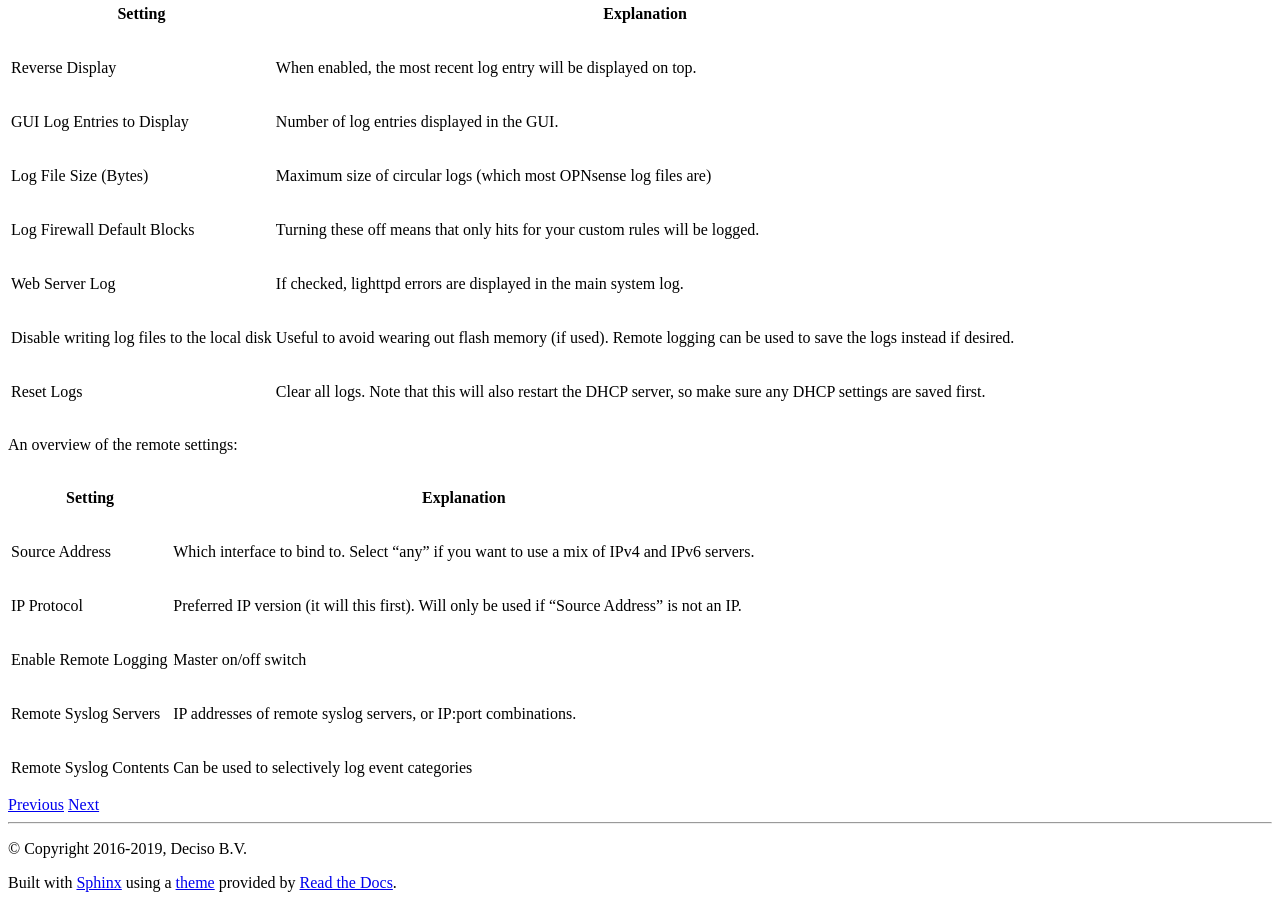
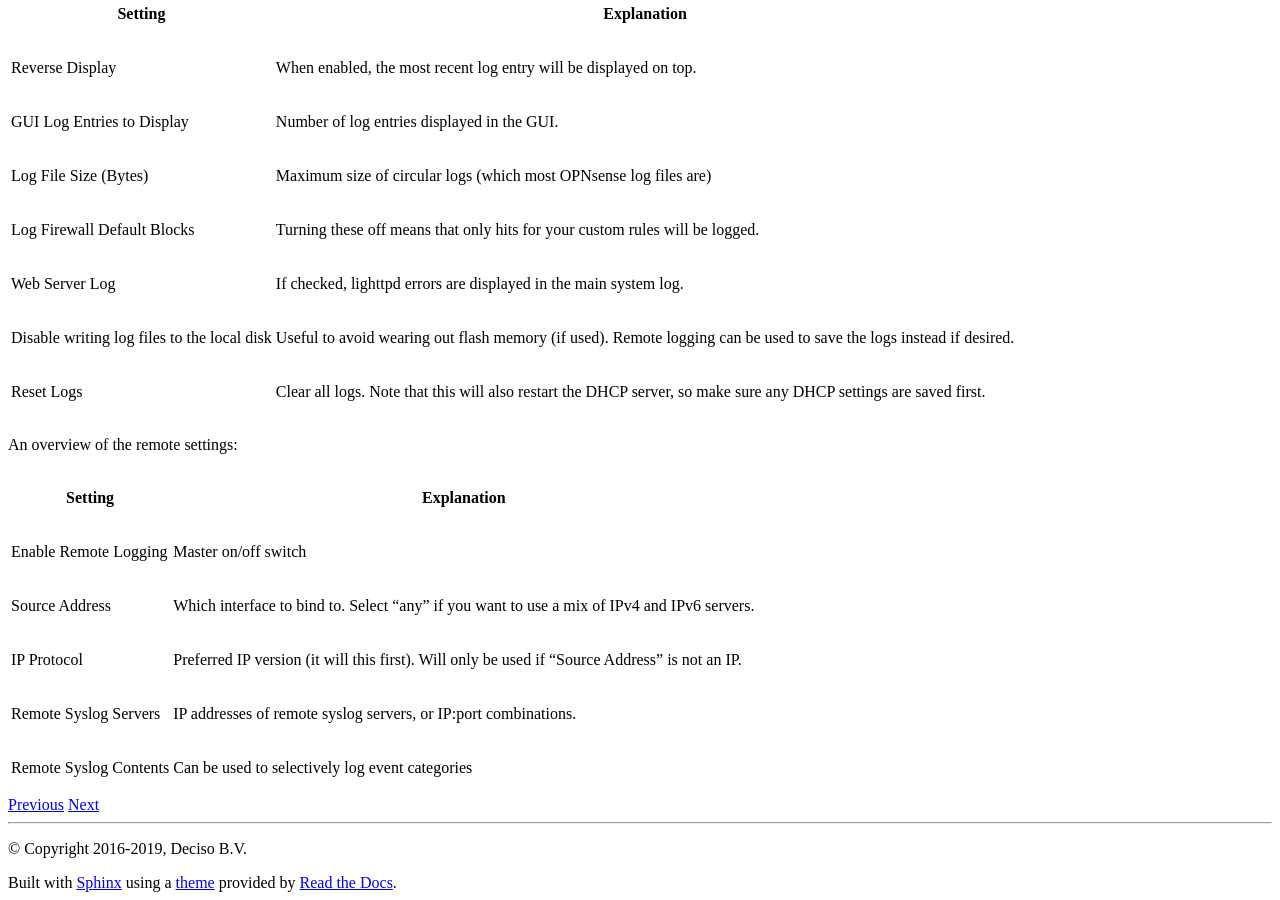
Before and after one commit to opnsense/docs, a Sphinx documentation site: the page built from source/manual/logging.rst, in a window 1280 px wide and 900 px high, scrolled down 3469 px. Built offline with Sphinx 7.4.7 and the Read the Docs theme 2.0.0, drawn with Linux system fonts in a browser that asks for light colours.

```diff
--- a/source/manual/logging.rst
+++ b/source/manual/logging.rst
@@ -150,9 +150,9 @@ An overview of the remote settings:
 ======================= ===============================================================================================
 Setting                 Explanation
 ======================= ===============================================================================================
+Enable Remote Logging   Master on/off switch
 Source Address          Which interface to bind to. Select “any” if you want to use a mix of IPv4 and IPv6 servers.
 IP Protocol             Preferred IP version (it will this first). Will only be used if “Source Address” is not an IP.
-Enable Remote Logging   Master on/off switch
 Remote Syslog Servers   IP addresses of remote syslog servers, or IP:port combinations.
 Remote Syslog Contents  Can be used to selectively log event categories
 ======================= ===============================================================================================
```
